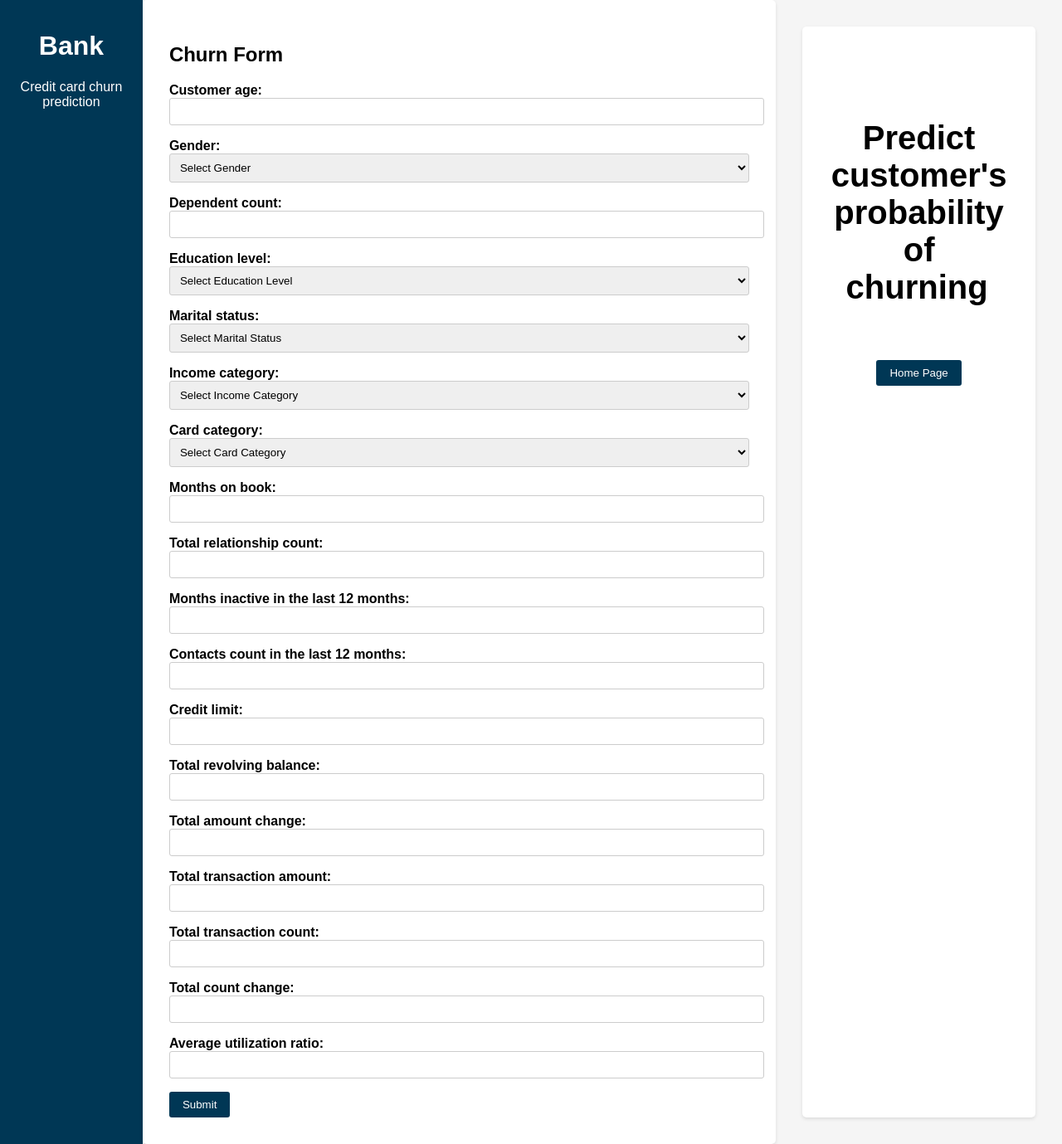
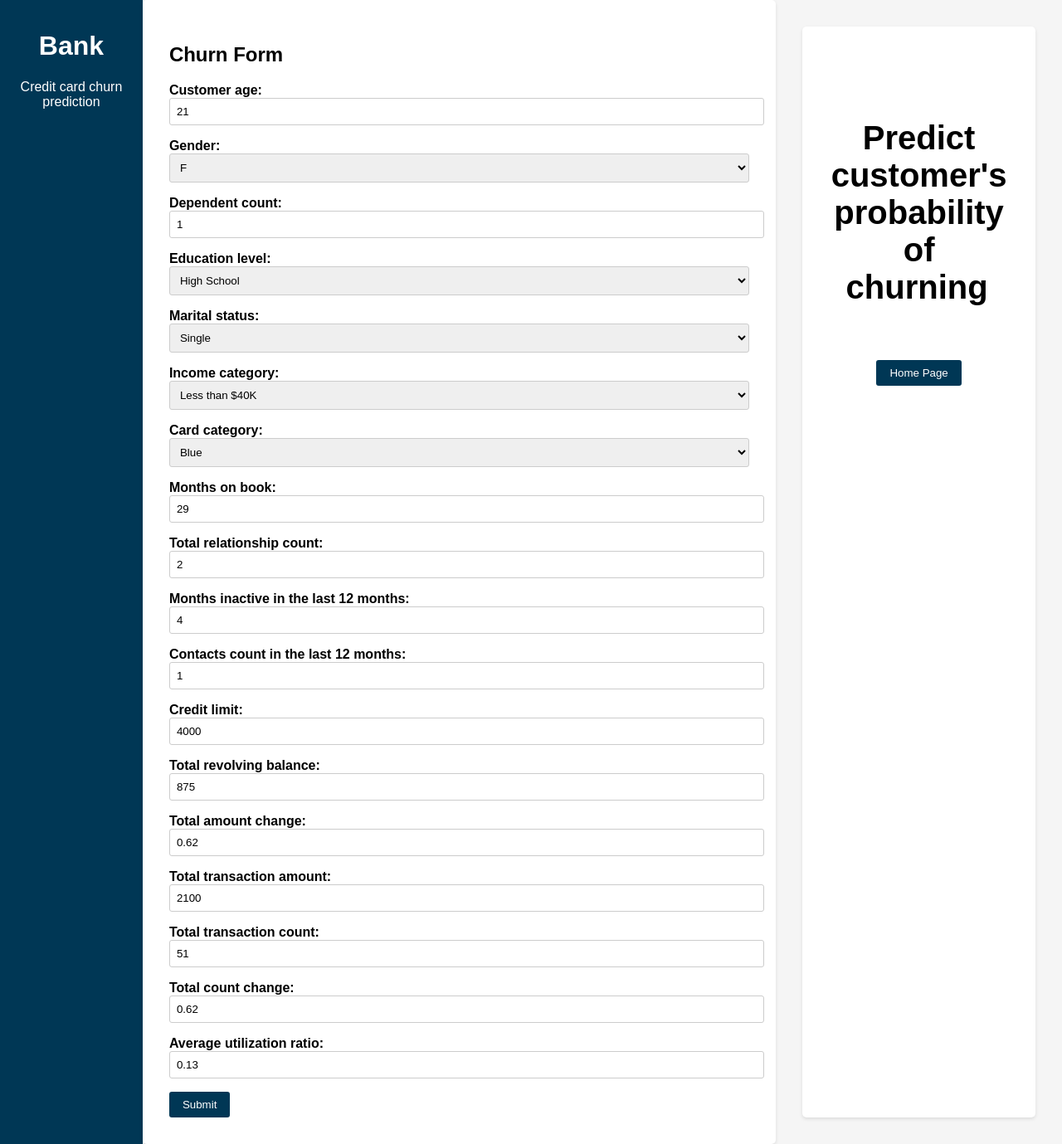
Before and after one commit to paulobeckhauser/Churn-Prediction, a Flask app: page /predictdata in a window 1280 px wide. Shown: the whole page at 83% size. Run offline with Flask 3, Linux system fonts and the light colour scheme.

Commit message:
Implemented already filled values in html page

```diff
--- a/templates/home.html
+++ b/templates/home.html
@@ -114,23 +114,23 @@
         <h2>Churn Form</h2>
         <form id="churn-form">
             <label for="customer_age">Customer age:</label>
-            <input type="number" id="customer age" name="customer_age" required>
+            <input type="number" id="customer age" name="customer_age" value=21 required>
 
             <label for="gender">Gender:</label>
             <select id="gender" name="gender" required>
                 <option value="" disabled selected>Select Gender</option>
-                <option value="M">M</option>
-                <option value="F">F</option>
+                <option value="M" >M</option>
+                <option value="F" selected >F</option>
             </select>
 
             <label for="dependent_count">Dependent count:</label>
-            <input type="number" id="dependent_count" name="dependent_count" required>
+            <input type="number" id="dependent_count" name="dependent_count" value=1 required>
 
             <label for="education_level">Education level:</label>
             <select id="education_level" name="education_level" required>
                 <option value="" disabled selected>Select Education Level</option>
                 <option value="Uneducated">Uneducated</option>
-                <option value="High School">High School</option>
+                <option value="High School" selected >High School</option>
                 <option value="College">College</option>
                 <option value="Graduate">Graduate</option>
                 <option value="Post-Graduate">Post-Graduate</option>
@@ -141,8 +141,8 @@
             <label for="marital_status">Marital status:</label>
             <select id="marital_status" name="marital_status" required>
                 <option value="" disabled selected>Select Marital Status</option>
-                <option value="Married">Married</option>
-                <option value="Single">Single</option>
+                <option value="Married" >Married</option>
+                <option value="Single" selected>Single</option>
                 <option value="Divorced">Divorced</option>
                 <option value="Unknown">Unknown</option>
             </select>
@@ -150,7 +150,7 @@
             <label for="income_category">Income category:</label>
             <select id="income_category" name="income_category" required>
                 <option value="" disabled selected>Select Income Category</option>
-                <option value="Less than $40K">Less than $40K</option>
+                <option value="Less than $40K" selected>Less than $40K</option>
                 <option value="$40K - $60K">$40K - $60K</option>
                 <option value="$60K - $80K">$60K - $80K</option>
                 <option value="$80K - $120K">$80K - $120K</option>
@@ -162,44 +162,44 @@
             <label for="card_category">Card category:</label>
             <select id="card_category" name="card_category" required>
                 <option value="" disabled selected>Select Card Category</option>
-                <option value="Blue">Blue</option>
+                <option value="Blue" selected>Blue</option>
                 <option value="Silver">Silver</option>
                 <option value="Gold">Gold</option>
                 <option value="Platinum">Platinum</option>
             </select>
 
             <label for="months_on_book">Months on book:</label>
-            <input type="number" id="months_on_book" name="months_on_book" required>
+            <input type="number" id="months_on_book" name="months_on_book" value=29 required>
 
             <label for="total_relationship_count">Total relationship count:</label>
-            <input type="number" id="total_relationship_count" name="total_relationship_count" required>
+            <input type="number" id="total_relationship_count" name="total_relationship_count" value=2 required>
 
             <label for="months_inactive_12_mon">Months inactive in the last 12 months:</label>
-            <input type="number" id="months_inactive_12_mon" name="months_inactive_12_mon" required>
+            <input type="number" id="months_inactive_12_mon" name="months_inactive_12_mon" value=4 required>
 
             <label for="contacts_count_12_mon">Contacts count in the last 12 months:</label>
-            <input type="number" id="contacts_count_12_mon" name="contacts_count_12_mon" required>
+            <input type="number" id="contacts_count_12_mon" name="contacts_count_12_mon" value=1 required>
 
             <label for="credit_limit">Credit limit:</label>
-            <input type="number" id="credit_limit" name="credit_limit" required>
+            <input type="number" id="credit_limit" name="credit_limit" value=4000 required>
 
             <label for="total_revolving_bal">Total revolving balance:</label>
-            <input type="number" id="total_revolving_bal" name="total_revolving_bal" required>
+            <input type="number" id="total_revolving_bal" name="total_revolving_bal" value=875 required>
 
             <label for="total_amt_chng_q4_q1">Total amount change:</label>
-            <input type="number" step="any" id="total_amt_chng_q4_q1" name="total_amt_chng_q4_q1" required>
+            <input type="number" step="any" id="total_amt_chng_q4_q1" name="total_amt_chng_q4_q1" value=0.62 value=0.52 required>
 
             <label for="total_trans_amt">Total transaction amount:</label>
-            <input type="number" id="total_trans_amt" name="total_trans_amt" required>
+            <input type="number" id="total_trans_amt" name="total_trans_amt" value=2100 required>
 
             <label for="total_trans_ct">Total transaction count:</label>
-            <input type="number" id="total_trans_ct" name="total_trans_ct" required>
+            <input type="number" id="total_trans_ct" name="total_trans_ct" value=51 required>
 
             <label for="total_ct_chng_q4_q1">Total count change:</label>
-            <input type="number" step="any" id="total_ct_chng_q4_q1" name="total_ct_chng_q4_q1" required>
+            <input type="number" step="any" id="total_ct_chng_q4_q1" name="total_ct_chng_q4_q1" value=0.62 required>
 
             <label for="avg_utilization_ratio">Average utilization ratio:</label>
-            <input type="number" id="avg_utilization_ratio" step="any" name="avg_utilization_ratio" required>
+            <input type="number" id="avg_utilization_ratio" step="any" name="avg_utilization_ratio" value=0.13 required>
 
             <button type="submit">Submit</button>
         </form>
```
Also changed, not shown: 1 other file.
